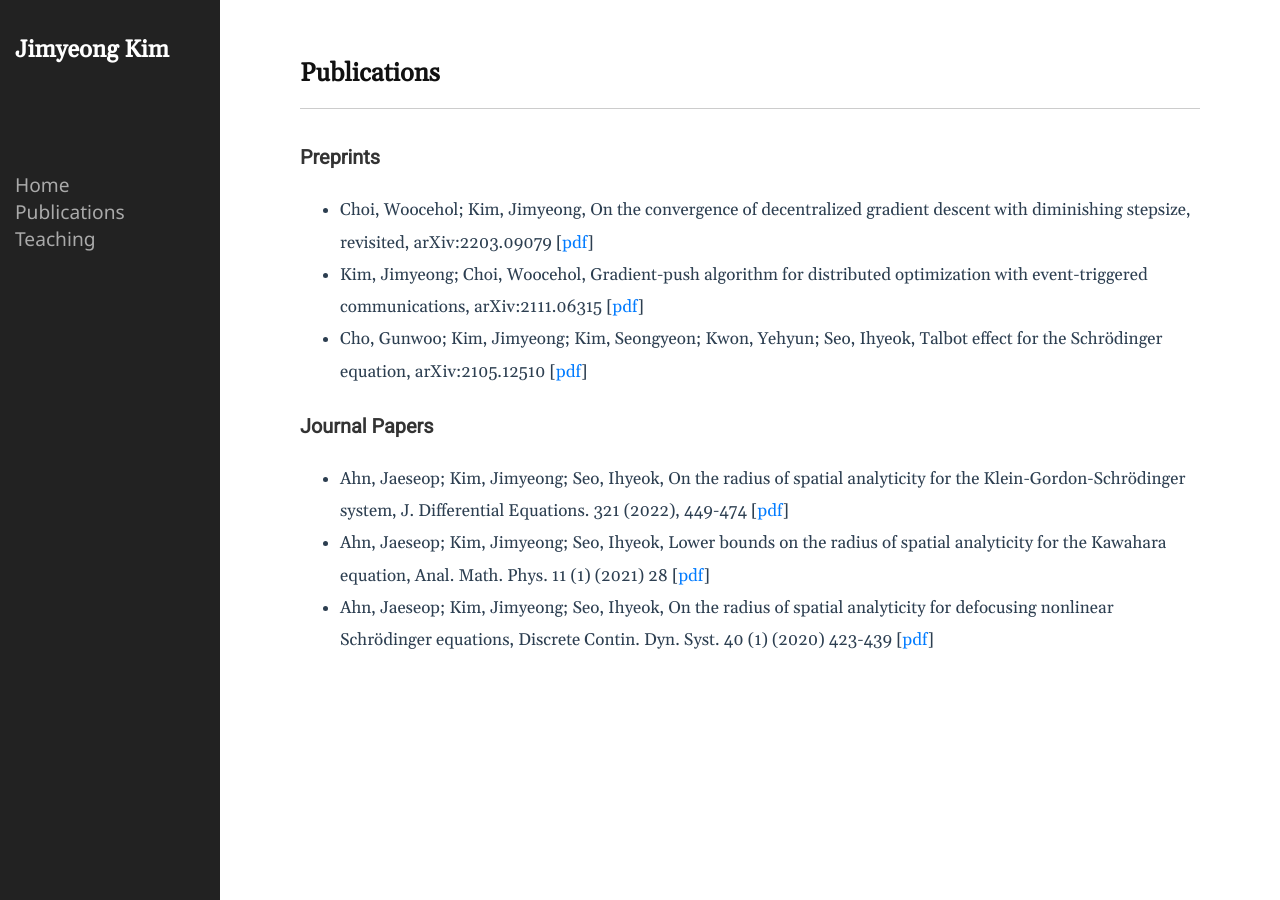
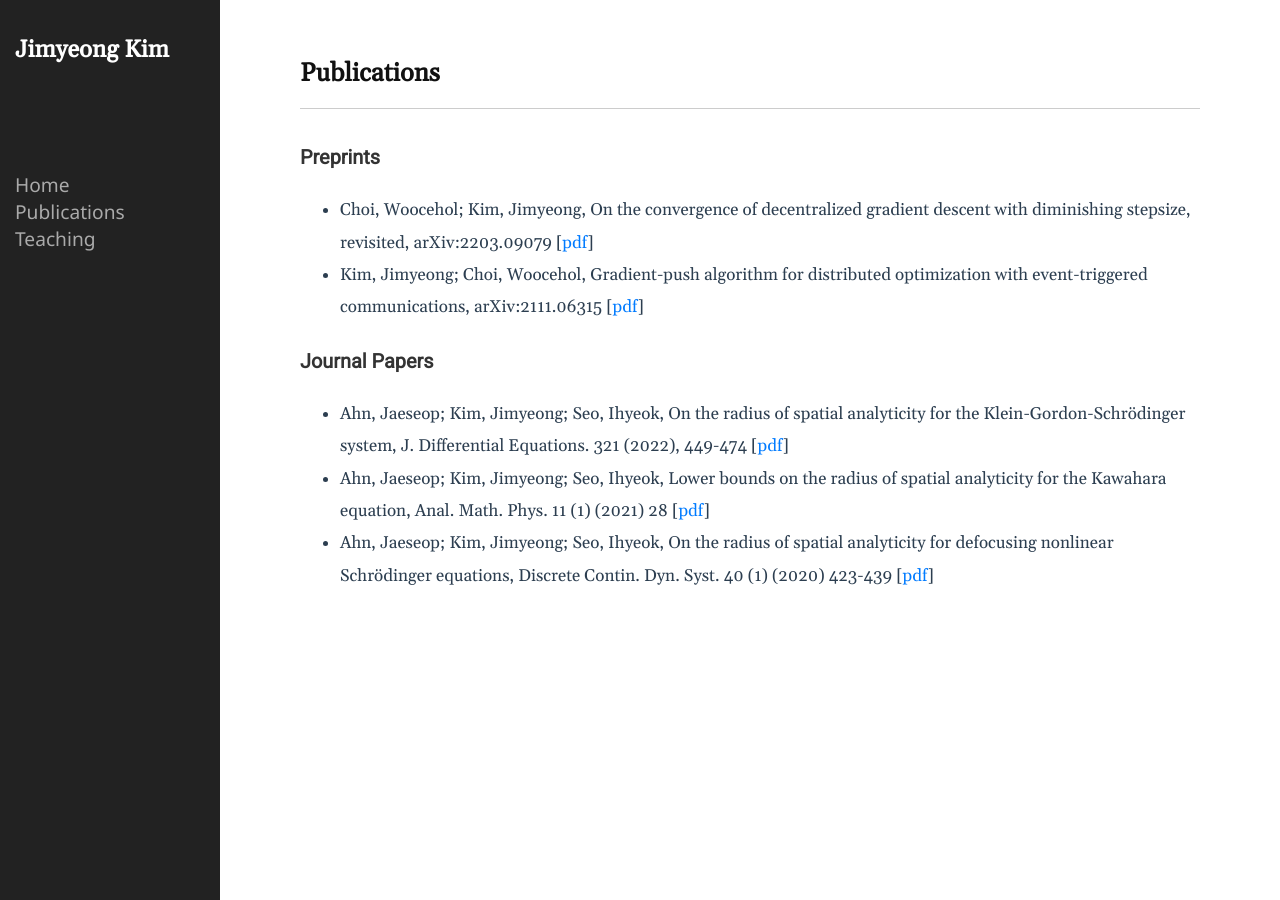
Before and after one commit to kimjimyeong93/kimjimyeong93.github.io, a Jekyll site: the page built from publication.markdown, in a window 1280 px wide. Built offline with Jekyll 4.4.1, drawn with Linux system fonts in a browser that asks for light colours.

Commit message:
Update publication.markdown

```diff
--- a/publication.markdown
+++ b/publication.markdown
@@ -7,7 +7,6 @@ permalink: /publications/
 ### Preprints
 - Choi, Woocehol; Kim, Jimyeong, On the convergence of decentralized gradient descent with diminishing stepsize, revisited, arXiv:2203.09079 \[[pdf](https://arxiv.org/pdf/2203.09079.pdf)\]
 - Kim, Jimyeong; Choi, Woocehol, Gradient-push algorithm for distributed optimization with event-triggered communications, arXiv:2111.06315 \[[pdf](https://arxiv.org/pdf/2111.06315.pdf)\]
-- Cho, Gunwoo; Kim, Jimyeong; Kim, Seongyeon; Kwon, Yehyun; Seo, Ihyeok, Talbot effect for the Schrödinger equation, arXiv:2105.12510 \[[pdf](https://arxiv.org/pdf/2105.12510.pdf)\]
 
 ### Journal Papers
 - Ahn, Jaeseop; Kim, Jimyeong; Seo, Ihyeok, On the radius of spatial analyticity for the Klein-Gordon-Schrödinger system, J. Differential Equations. 321 (2022), 449-474 \[[pdf](https://arxiv.org/pdf/2012.15514.pdf)\]
```
